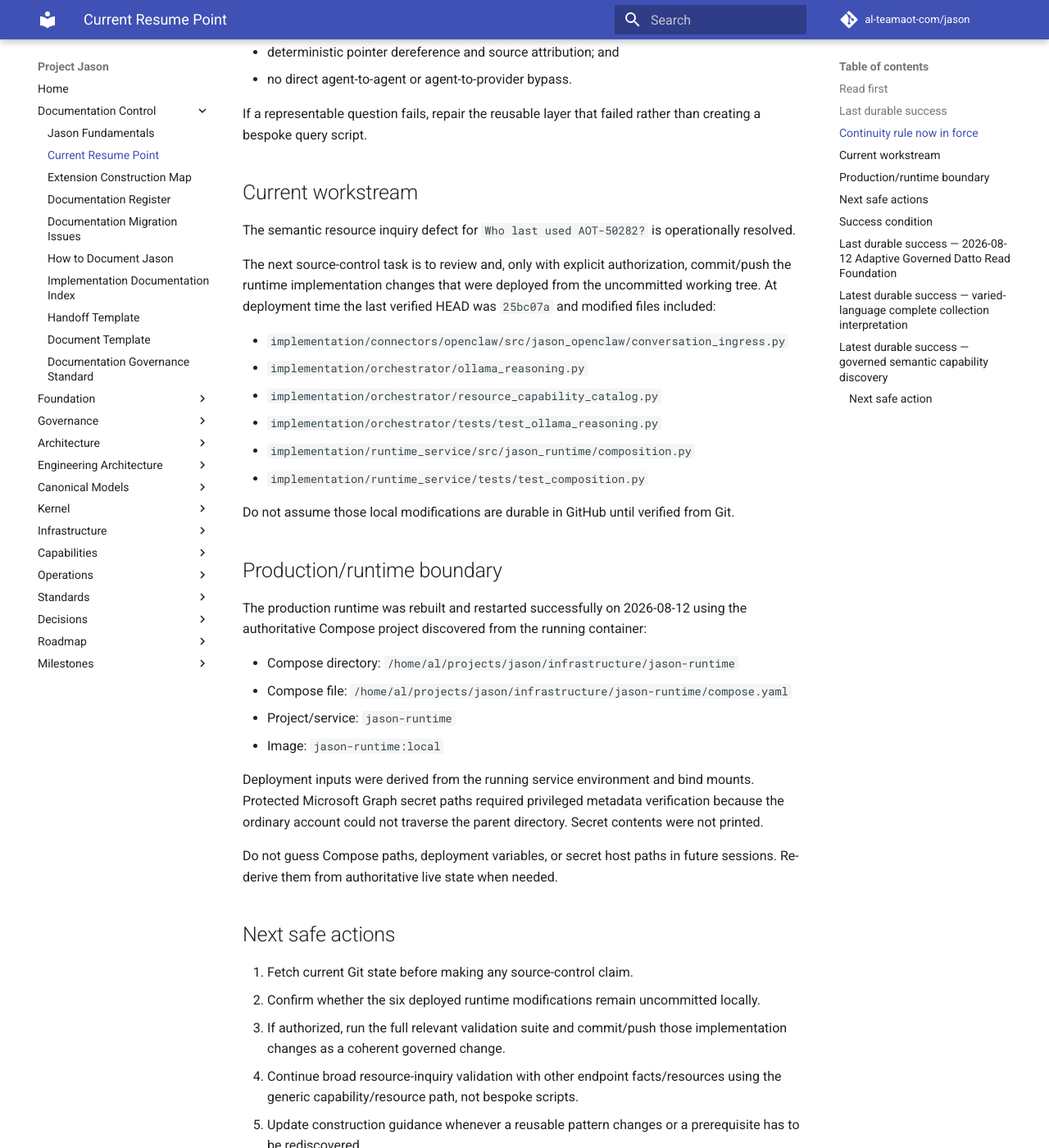
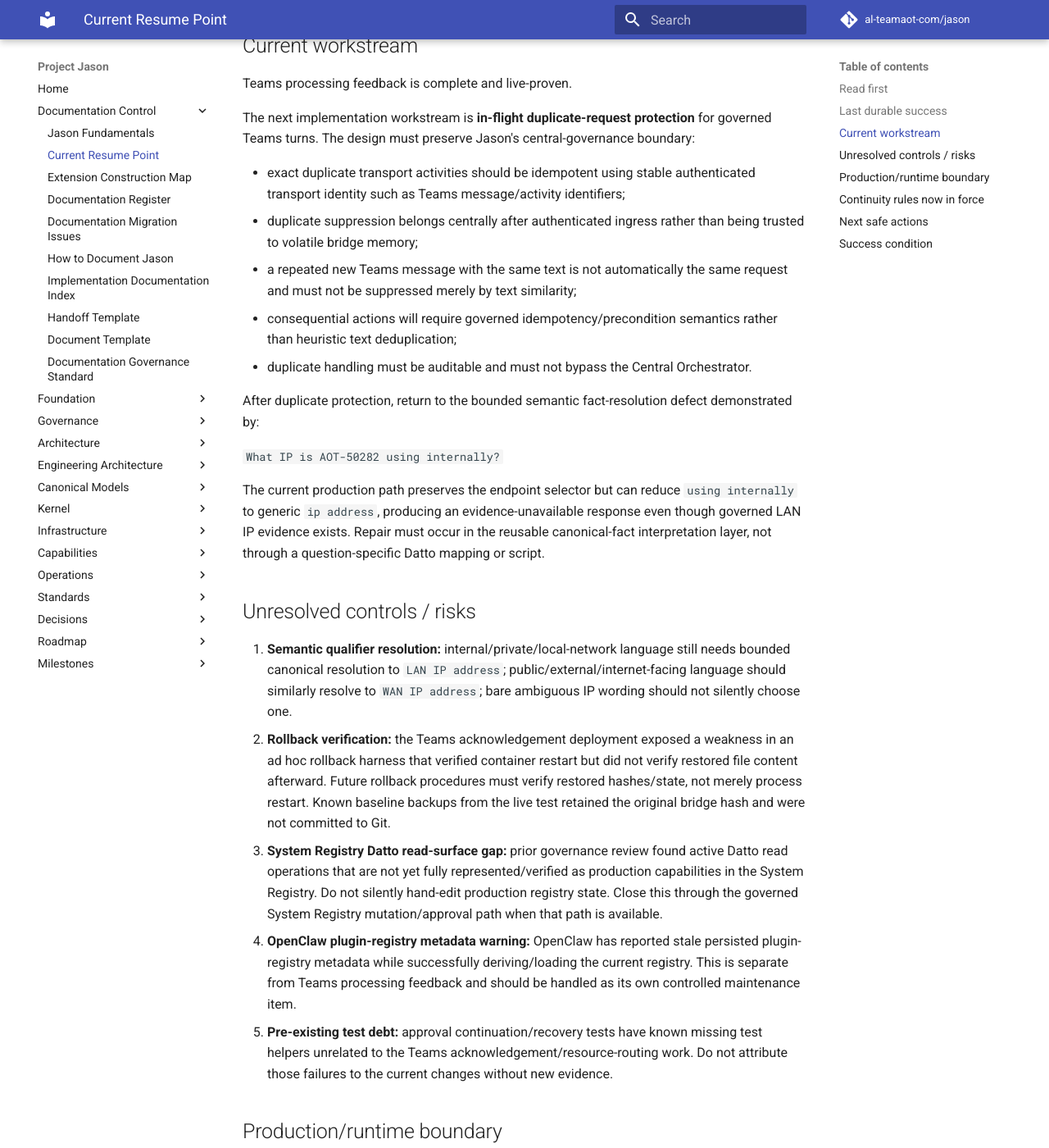
Before and after one commit to al-teamaot-com/jason, an MkDocs documentation site: the page built from docs/control/CURRENT.md, in a window 1280 px wide and 1400 px high, scrolled down 2043 px. Shown: the whole window at 82% size. Built offline with MkDocs 1.6.1 and Material for MkDocs 9.7.7, drawn with Linux system fonts in a browser that asks for light colours; comment, search, counter and statistics services are not loaded; some of the changed text lies outside the part shown.

Commit message:
Update current resume point for Teams processing feedback

```diff
--- a/docs/control/CURRENT.md
+++ b/docs/control/CURRENT.md
@@ -1,7 +1,7 @@
 # Project Jason — Current Resume Point
 
-**Updated:** 2026-08-13
-**Status:** Teams → OpenClaw → Jason → Datto RMM governed resource inquiry is operationally proven for varied human language, deterministic resource recognition, canonical collection outcomes, provider adaptation, complete managed-site enumeration, and source-attributed evidence. The latest live-proven source checkpoint is durable in GitHub at `5b2c6c6`.
+**Updated:** 2026-08-14
+**Status:** Teams → OpenClaw → Jason governed interaction is operationally proven with visible processing acknowledgement, governed Datto RMM read execution, provider-derived evidence, and source-attributed responses. The latest live-proven implementation checkpoint is durable in GitHub at `e98e4bd` (`Add Teams processing acknowledgement for governed turns`).
 **Canonical purpose:** Human-readable resume point for current work. Production/runtime facts must still be established from current Git, the System Registry, and fresh host evidence when required.
 
 ## Read first
@@ -15,190 +15,110 @@
 5. `docs/control/DOCUMENTATION-REGISTER.md`
 6. `docs/control/HOW-TO-DOCUMENT-JASON.md`
 7. `docs/engineering/capabilities/Resource-Inquiry-Evidence-Pattern.md` for natural-language resource inquiries
-8. `docs/operations/Jason-Runtime-Rebuild-and-Deploy.md` before rebuilding/redeploying `jason-runtime`
-9. the governing architecture/ADR/component/standard/runbook records for the workstream
-10. current GitHub state and System Registry/host evidence before asserting live production state
+8. `docs/engineering/capabilities/Provider-Adaptation-and-Resource-Outcome-Contract.md` for collection/provider adaptation
+9. `docs/operations/Jason-Runtime-Rebuild-and-Deploy.md` before rebuilding/redeploying `jason-runtime`
+10. `docs/decisions/ADR-007-Teams-Proactive-Messaging.md` before changing Teams/OpenClaw messaging behavior
+11. current GitHub state and System Registry/host evidence before asserting live production state
 
 Conversation memory is context only. It is not authority and must not be used to reconstruct fundamentals that already have durable owners.
 
 ## Last durable success
 
-The 2026-08-12 resource inquiry work established and deployed a generic semantic/evidence correction through the production Teams → OpenClaw → Jason → Datto RMM path.
+The 2026-08-14 Teams processing-feedback work established and live-proved a reusable best-effort acknowledgement for governed Teams turns.
 
-Provider truth for `AOT-50282` was established directly from Datto RMM:
+The problem was not Teams configuration. OpenClaw native Teams typing is owned by its normal reply lifecycle, while Jason-bound conversations use the `jason-bridge` compatibility pre-agent path and return a handled governed response before the normal model/reply lifecycle begins. Enabling native typing therefore did not produce a visible indicator for Jason-bound turns.
 
-`/lastLoggedInUser = AzureAD\AlDavis`
+The correction stayed inside the existing OpenClaw/Jason transport boundary. `infrastructure/openclaw-jason-bridge/index.mjs` now uses OpenClaw's supported channel outbound adapter to send the static receipt:
 
-The production-shaped Jason result exposed the value at `/provider_data/lastLoggedInUser`. The bounded evidence index included that pointer first, and live Ollama evidence selection chose that exact pointer when the requested fact was `last logged in user`.
+`Received - working on that now...`
 
-The root defect was upstream natural-language interpretation: selector/inventory vocabulary was being emitted as requested facts. Production composition now derives resource types, selector keys, and fact hints from governed provider-neutral read-only capability metadata and supplies those fact hints to the resource inquiry reasoner. Endpoint fact hints are canonicalized as discrete facts, and the reasoner is constrained to return the smallest requested fact set.
+The acknowledgement is emitted after required inbound transport identity/conversation fields are validated and before the synchronous governed Jason runtime call begins. It is transport feedback only: it does not imply authorization success, does not expose reasoning or chain-of-thought, does not contain provider data, and is not authoritative for task outcome. If acknowledgement delivery fails or is unavailable, the governed Jason request continues normally and the final governed response/error remains authoritative.
 
-Focused automated tests passed (`20 passed`), static validation passed, the authoritative runtime deployment completed successfully, and the runtime health check passed.
+Validation and proof:
 
-Final Teams proof:
+- Node syntax validation passed using the OpenClaw container runtime.
+- OpenClaw bridge tests passed: `10 passed`.
+- Live repository/host/container bridge source parity passed.
+- `jason-bridge` and `msteams` both loaded successfully.
+- Live Teams proof showed the acknowledgement immediately followed by the normal governed Jason response.
+- Durable implementation commit: `e98e4bd19e3881025f5167c5be57529961e73ebe`.
+- Proof record: `docs/sessions/Teams-Processing-Feedback-Proof-2026-08-14.md`.
 
-`AOT-50282 — last logged in user: AzureAD\AlDavis. Source: datto_rmm.`
+No Jason runtime service, provider capability, authorization rule, model, or System Registry entity was added by this change.
 
-Proof: `docs/sessions/Teams-Datto-Resource-Semantic-Proof-2026-08-12.md`
+## Current workstream
 
-Reusable pattern: `docs/engineering/capabilities/Resource-Inquiry-Evidence-Pattern.md`
+Teams processing feedback is complete and live-proven.
 
-Deployment procedure: `docs/operations/Jason-Runtime-Rebuild-and-Deploy.md`
+The next implementation workstream is **in-flight duplicate-request protection** for governed Teams turns. The design must preserve Jason's central-governance boundary:
 
-## Continuity rule now in force
+- exact duplicate transport activities should be idempotent using stable authenticated transport identity such as Teams message/activity identifiers;
+- duplicate suppression belongs centrally after authenticated ingress rather than being trusted to volatile bridge memory;
+- a repeated new Teams message with the same text is not automatically the same request and must not be suppressed merely by text similarity;
+- consequential actions will require governed idempotency/precondition semantics rather than heuristic text deduplication;
+- duplicate handling must be auditable and must not bypass the Central Orchestrator.
 
-Natural-language resource inquiry handling is a reusable governed platform pattern, not a family of workflow-specific scripts. Future work must preserve:
+After duplicate protection, return to the bounded semantic fact-resolution defect demonstrated by:
+
+`What IP is AOT-50282 using internally?`
+
+The current production path preserves the endpoint selector but can reduce `using internally` to generic `ip address`, producing an evidence-unavailable response even though governed LAN IP evidence exists. Repair must occur in the reusable canonical-fact interpretation layer, not through a question-specific Datto mapping or script.
+
+## Unresolved controls / risks
+
+1. **Semantic qualifier resolution:** internal/private/local-network language still needs bounded canonical resolution to `LAN IP address`; public/external/internet-facing language should similarly resolve to `WAN IP address`; bare ambiguous IP wording should not silently choose one.
+2. **Rollback verification:** the Teams acknowledgement deployment exposed a weakness in an ad hoc rollback harness that verified container restart but did not verify restored file content afterward. Future rollback procedures must verify restored hashes/state, not merely process restart. Known baseline backups from the live test retained the original bridge hash and were not committed to Git.
+3. **System Registry Datto read-surface gap:** prior governance review found active Datto read operations that are not yet fully represented/verified as production capabilities in the System Registry. Do not silently hand-edit production registry state. Close this through the governed System Registry mutation/approval path when that path is available.
+4. **OpenClaw plugin-registry metadata warning:** OpenClaw has reported stale persisted plugin-registry metadata while successfully deriving/loading the current registry. This is separate from Teams processing feedback and should be handled as its own controlled maintenance item.
+5. **Pre-existing test debt:** approval continuation/recovery tests have known missing test helpers unrelated to the Teams acknowledgement/resource-routing work. Do not attribute those failures to the current changes without new evidence.
+
+## Production/runtime boundary
+
+The Teams acknowledgement change modified the existing OpenClaw Jason Bridge only. It did not rebuild or change `jason-runtime`.
+
+During live validation the authoritative bridge path was:
+
+`/opt/jason/services/openclaw/data/config/extensions/jason-bridge/index.mjs`
+
+inside the OpenClaw container it was visible at:
+
+`/home/node/.openclaw/extensions/jason-bridge/index.mjs`
+
+Do not treat these narrative paths as a substitute for fresh deployment evidence. Re-derive live mounts/source parity before future production mutation.
+
+For Jason runtime rebuild/deployment, continue to use `docs/operations/Jason-Runtime-Rebuild-and-Deploy.md` and derive Compose inputs from current live state rather than assumption.
+
+## Continuity rules now in force
+
+Natural-language resource inquiry handling remains a reusable governed platform pattern, not a family of workflow-specific scripts. Future work must preserve:
 
 - provider-neutral resource interpretation;
 - selector/fact separation;
-- capability-derived language vocabulary;
+- canonical fact vocabulary derived from governed capability metadata;
 - minimal requested facts;
 - Central Orchestrator authority and routing;
 - bounded structural evidence indexes;
-- model selection only among Jason-supplied evidence pointers;
-- deterministic pointer dereference and source attribution; and
-- no direct agent-to-agent or agent-to-provider bypass.
+- AI selection only among Jason-supplied bounded evidence/canonical choices;
+- deterministic provider-derived fact values and pointer dereference;
+- source attribution;
+- no direct agent-to-agent or agent-to-provider bypass; and
+- failure closed when evidence or semantic support is insufficient.
+
+Teams/OpenClaw remain interface/transport providers only. Transport feedback may improve user experience, but it must never become an authority, policy, provider, or reasoning bypass.
 
 If a representable question fails, repair the reusable layer that failed rather than creating a bespoke query script.
 
-## Current workstream
-
-The semantic resource inquiry defect for `Who last used AOT-50282?` is operationally resolved.
-
-The next source-control task is to review and, only with explicit authorization, commit/push the runtime implementation changes that were deployed from the uncommitted working tree. At deployment time the last verified HEAD was `25bc07a` and modified files included:
-
-- `implementation/connectors/openclaw/src/jason_openclaw/conversation_ingress.py`
-- `implementation/orchestrator/ollama_reasoning.py`
-- `implementation/orchestrator/resource_capability_catalog.py`
-- `implementation/orchestrator/tests/test_ollama_reasoning.py`
-- `implementation/runtime_service/src/jason_runtime/composition.py`
-- `implementation/runtime_service/tests/test_composition.py`
-
-Do not assume those local modifications are durable in GitHub until verified from Git.
-
-## Production/runtime boundary
-
-The production runtime was rebuilt and restarted successfully on 2026-08-12 using the authoritative Compose project discovered from the running container:
-
-- Compose directory: `/home/al/projects/jason/infrastructure/jason-runtime`
-- Compose file: `/home/al/projects/jason/infrastructure/jason-runtime/compose.yaml`
-- Project/service: `jason-runtime`
-- Image: `jason-runtime:local`
-
-Deployment inputs were derived from the running service environment and bind mounts. Protected Microsoft Graph secret paths required privileged metadata verification because the ordinary account could not traverse the parent directory. Secret contents were not printed.
-
-Do not guess Compose paths, deployment variables, or secret host paths in future sessions. Re-derive them from authoritative live state when needed.
-
 ## Next safe actions
 
-1. Fetch current Git state before making any source-control claim.
-2. Confirm whether the six deployed runtime modifications remain uncommitted locally.
-3. If authorized, run the full relevant validation suite and commit/push those implementation changes as a coherent governed change.
-4. Continue broad resource-inquiry validation with other endpoint facts/resources using the generic capability/resource path, not bespoke scripts.
-5. Update construction guidance whenever a reusable pattern changes or a prerequisite has to be rediscovered.
+1. Validate the documentation control plane after the 2026-08-14 closeout changes.
+2. Confirm the documentation commits are durable on `feature/jason-runtime-service` and synchronize the Jason host before new local work.
+3. Inspect the current authenticated ingress/replay-store implementation and existing tests before designing duplicate protection.
+4. Implement exact transport-message idempotency centrally, with audit evidence and deterministic tests, before considering bounded in-flight same-request handling.
+5. Live-test duplicate protection through Teams without weakening the existing acknowledgement or governed runtime path.
+6. Update documentation again before closing the duplicate-protection workstream.
+7. Then implement the bounded canonical-fact semantic resolver for qualifier-rich human language.
+8. Separately plan governed closure of the System Registry Datto read-surface gap and rollback-verification hardening.
 
 ## Success condition
 
-A future session can reproduce why the AOT-50282 answer was wrong, locate the provider truth, understand the generic semantic/evidence correction, rebuild the runtime from the authoritative deployment topology, and distinguish operational deployment from Git durability without relying on this conversation.
-
-<!-- BEGIN 2026-08-12 DATTO READ WORKSTREAM -->
-## Last durable success — 2026-08-12 Adaptive Governed Datto Read Foundation
-
-Production Jason now supports broad governed Datto RMM read inquiries through reusable provider-neutral capabilities.
-
-Durable success includes:
-
-- organization-wide AOT Datto provider-read observe authority;
-- device alerts, audit, software, account alerts, and managed-site reads;
-- deterministic-first resource interpretation with Ollama semantic fallback;
-- structurally authoritative direct collection evidence;
-- bounded human-oriented collection rendering;
-- generic Provider Adaptation for contradictory provider evidence;
-- complete collection aggregation when the resource inquiry requires completeness;
-- `result_intent` and `completeness_requirement` as governed inquiry properties;
-- production proof of adaptive Datto site recovery and complete 46-site aggregation.
-
-Architecture:
-`docs/engineering/capabilities/Provider-Adaptation-and-Resource-Outcome-Contract.md`
-
-Session proof:
-`docs/sessions/Datto-Governed-Read-Adaptation-Proof-2026-08-12.md`
-
-Existing resource evidence pattern:
-`docs/engineering/capabilities/Resource-Inquiry-Evidence-Pattern.md`
-
-Runtime deployment runbook:
-`docs/operations/Jason-Runtime-Rebuild-and-Deploy.md`
-
-Current branch:
-`feature/jason-runtime-service`
-
-Next priority:
-
-- add visible Microsoft Teams processing feedback using OpenClaw's supported native typing/processing lifecycle;
-- continue generalized provider/resource behavior rather than question-specific scripts;
-- govern Datto write capabilities separately from the established read-only surface.
-<!-- END 2026-08-12 DATTO READ WORKSTREAM -->
-
-## Latest durable success — varied-language complete collection interpretation
-
-The production Teams request `List every site in Datto RMM` exposed and then verified correction of a generic language-contract defect. Jason now separates resource-recognition `inquiry_hints` from broader returnable `fact_hints`, normalizes exhaustive collection language to the capability's canonical `collection_fact`, and propagates `result_intent` plus `completeness_requirement` through planning.
-
-For managed sites, exhaustive wording resolves to canonical `sites` evidence with `enumerate + complete`, allowing the existing Provider Adaptation layer to retrieve and verify the full authorized collection rather than rendering an incidental scalar `site` identifier.
-
-Validated/deployed source checkpoint: `5b2c6c6` (`Separate inquiry hints from resource fact hints`). Runtime rebuild/deployment and health verification passed. The same production Teams request was retested and operator-accepted as correct.
-
-Durable evidence: `docs/sessions/Datto-Governed-Read-Adaptation-Proof-2026-08-12.md`.
-
-Construction rule: recognition aliases are not evidence contracts. Future resource capabilities must distinguish recognition vocabulary from returnable facts and declare a canonical collection fact when they expose a collection. Representable varied/vague questions must be repaired at the reusable interpretation/capability/evidence layer, never with question-specific scripts.
-
-Next priority remains native Microsoft Teams processing feedback through OpenClaw's supported runtime/typing lifecycle.
-
-<!-- BEGIN 2026-08-13 SEMANTIC CAPABILITY DISCOVERY -->
-## Latest durable success — governed semantic capability discovery
-
-Jason now has a bounded observe-only semantic capability-discovery path for requested facts that are not yet supported by registered capability/evidence metadata.
-
-The validated progression is:
-
-`intent → semantic planning → sufficiency validation → governed context progression → fulfillment infeasibility → capability-registry gap → registered-provider discovery → documentation-review target → governed documentation-source resolution → bounded documentation read → candidate evidence → semantic/corroborating evidence review`
-
-The acceptance fact was:
-
-`operating system display version`
-
-Jason correctly determined that its current registered capability/evidence/derivation surface did not prove support for that fact. It produced a structured Technology Steward capability gap rather than inventing a mapping or requesting a bespoke script.
-
-Registered-provider discovery identified Datto RMM as the existing `managed_endpoint` authority and exposed its authoritative API documentation for review.
-
-A governed live read of the Datto OpenAPI source succeeded:
-
-- OpenAPI `3.1.0`
-- 53 paths
-- 113 schemas
-- SHA-256 provenance
-- no credentials
-- no operational provider invocation
-
-The generic interpreter surfaced `Device.displayVersion` as candidate evidence. Semantic review remained correctly `ambiguous` because the OpenAPI property has no field description. Corroborating OpenAPI evidence established that `displayVersion` is a `string`, belongs to the `Device` schema beside `operatingSystem`, and is returned by three documented read-only device operations, but this still does not constitute semantic proof.
-
-No semantic mapping, capability registration, runtime activation, or deployment was performed.
-
-Current source checkpoint:
-
-`060de83` — `Add live Datto corroborating evidence probe`
-
-Reusable guidance:
-
-`docs/engineering/capabilities/Resource-Inquiry-Evidence-Pattern.md`
-
-Historical proof:
-
-`docs/sessions/Governed-Semantic-Capability-Discovery-Proof-2026-08-13.md`
-
-### Next safe action
-
-Register the independent Kaseya Datto RMM product/help documentation as a second governed authoritative documentation source and use it to corroborate the meaning of `Device.displayVersion`.
-
-If independent authoritative evidence is sufficient, create only a governed semantic-mapping proposal. Do not activate/register that mapping without Technology Steward/governance approval.
-<!-- END 2026-08-13 SEMANTIC CAPABILITY DISCOVERY -->
+A future competent human or AI can resume from the repository and determine, without this chat, that Teams processing feedback is operational, why OpenClaw native typing did not cover the Jason compatibility path, how the acknowledgement is bounded and non-authoritative, what was live-proven and committed, what risks remain, and that the next safe implementation target is centrally governed duplicate protection followed by canonical semantic qualifier resolution.
```
